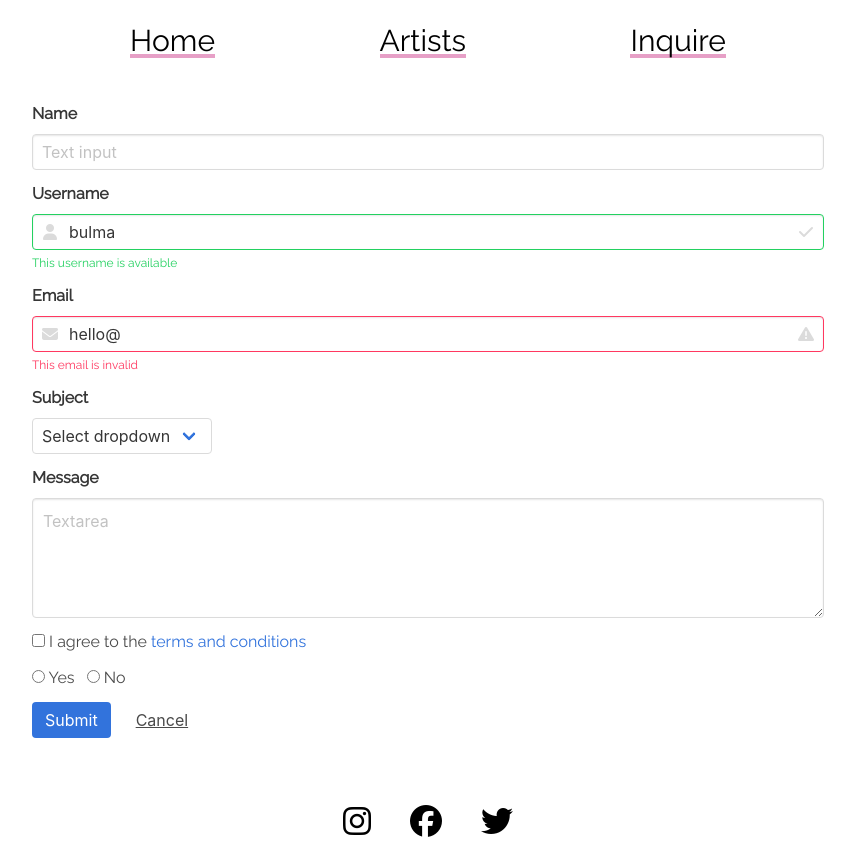
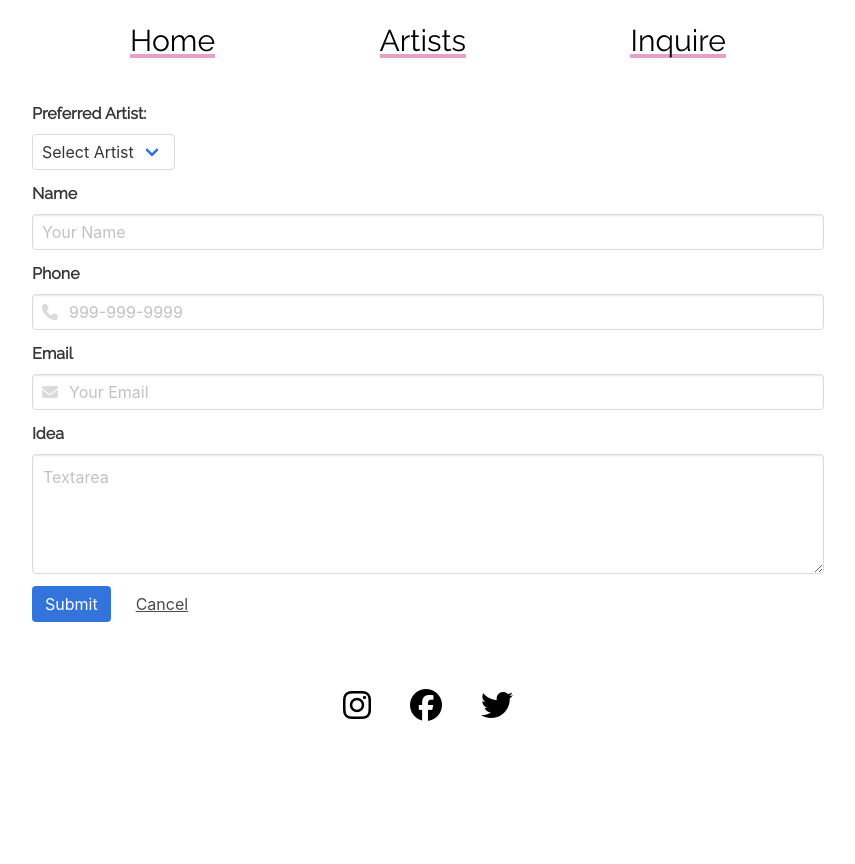
Before and after one commit to Tward26/tattoo-haven, a Node server app: page /appointments in a window 1280 px wide. Shown: the part 509-1373 px from the top of the page, without its empty margins (212-1067 px from the left). After the commit the page ends 1230 px from the top, so only its background shows below. Run offline with Node 20, Linux system fonts and the light colour scheme; data that the repository does not hold is empty; some libraries are stand-ins or nearby versions.

Commit message:
form posting

```diff
--- a/public/js/form.js
+++ b/public/js/form.js
@@ -97,8 +97,8 @@ function createEvent(calendarId, event) {
     'sendNotifications': true
   });
 
-  request.execute(function(event) {
-    if(event.status === 'confirmed'){
+  request.execute(function (event) {
+    if (event.status === 'confirmed') {
       //replace with Modal
       alert('Appointment Confirmed');
     }
@@ -106,7 +106,7 @@ function createEvent(calendarId, event) {
 }
 
 //make start date and time dynamic fields
-function makeEvent(artist, idea, clientEmail){
+function makeEvent(artist, idea, clientEmail) {
   let description = 'Appointment with ' + artist + ' for ' + idea;
   var event = {
     'summary': 'Tattoo Appointment',
@@ -120,9 +120,30 @@ function makeEvent(artist, idea, clientEmail){
       'dateTime': '2019-06-07T17:00:00',
       'timeZone': 'America/Chicago'
     },
-    'attendees': [
-      {'email': clientEmail}
-    ]
+    'attendees': [{
+      'email': clientEmail
+    }]
   };
   return event;
 }
+
+$('.submit').on('click', function () {
+  var artist = document.getElementById('artists');
+  var artistSelected = artist.options[artist.selectedIndex].value;
+  var name = $('#name').val();
+  var phone = parseInt($('#phone').val().split('-').join(''));
+  var email = $('#email').val();
+  var idea = $('#idea').val();
+  $.post('api/clients', {
+    type: 'POST',
+    name: name,
+    phone: phone,
+    email: email,
+    idea: idea,
+    ArtistId: artistSelected
+  }).then(function(data) {
+    console.log(data);
+    //change to a modal
+    alert('Thanks for your submission!');
+  });
+});
--- a/routes/htmlRoutes.js
+++ b/routes/htmlRoutes.js
@@ -22,7 +22,9 @@ module.exports = function (app) {
         id: req.params.id
       }
     }).then(function (result) {
-      res.render('artists', { artists: result});
+      res.render('artists', {
+        artists: result
+      });
       console.log(result.gallerypath[1]);
     });
   });
@@ -30,8 +32,16 @@ module.exports = function (app) {
 
   // Load reseveration page
   app.get('/appointments', function (req, res) {
-    res.render('appointments');
+    db.Artist.findAll({}).then(function (result) {
+      res.render('appointments', {
+        artists: result
+      });
+    });
   });
+
+  // app.get('/appointments/:id', function (req, res) {
+  //   res.render('appointments');
+  // });
 
   // Render 404 page for any unmatched routes
   app.get('*', function (req, res) {
--- a/views/appointments.handlebars
+++ b/views/appointments.handlebars
@@ -1,17 +1,30 @@
 <section class="main">
   <div class="columns is-centered">
     <div class="column is-8">
+        <div class="field">
+    <label class="label">Preferred Artist:</label>
+    <div class="control">
+      <div class="select artist">
+        <select id="artists">
+          <option>Select Artist</option>
+          {{#each artists}}
+          <option value="{{id}}">{{name}}</option>
+          {{/each}}
+        </select>
+      </div>
+    </div>
+  </div>
   <div class="field">
     <label class="label">Name</label>
     <div class="control">
-      <input class="input" type="text" placeholder="Text input">
+      <input id="name" class="input" type="text" placeholder="Your Name">
     </div>
   </div>
 
-  <div class="field">
+  {{!-- <div class="field">
     <label class="label">Username</label>
     <div class="control has-icons-left has-icons-right">
-      <input class="input is-success" type="text" placeholder="Text input" value="bulma">
+      <input class="input" type="text" placeholder="Text input" value="bulma">
       <span class="icon is-small is-left">
         <i class="fas fa-user"></i>
       </span>
@@ -19,52 +32,47 @@
         <i class="fas fa-check"></i>
       </span>
     </div>
-    <p class="help is-success">This username is available</p>
+  </div> --}}
+    <div class="field">
+    <label class="label">Phone</label>
+    <div class="control has-icons-left has-icons-right">
+      <input id="phone" class="input" type="tel" placeholder="999-999-9999">
+      <span class="icon is-small is-left">
+        <i class="fas fa-phone"></i>
+      </span>
+    </div>
   </div>
+
 
   <div class="field">
     <label class="label">Email</label>
     <div class="control has-icons-left has-icons-right">
-      <input class="input is-danger" type="email" placeholder="Email input" value="hello@">
+      <input id="email" class="input" type="email" placeholder="Your Email">
       <span class="icon is-small is-left">
         <i class="fas fa-envelope"></i>
       </span>
-      <span class="icon is-small is-right">
-        <i class="fas fa-exclamation-triangle"></i>
-      </span>
-    </div>
-    <p class="help is-danger">This email is invalid</p>
-  </div>
-
-  <div class="field">
-    <label class="label">Subject</label>
-    <div class="control">
-      <div class="select">
-        <select>
-          <option>Select dropdown</option>
-          <option>With options</option>
-        </select>
-      </div>
     </div>
   </div>
 
+
+
   <div class="field">
-    <label class="label">Message</label>
+    <label class="label">Idea</label>
     <div class="control">
-      <textarea class="textarea" placeholder="Textarea"></textarea>
+      <textarea id="idea" class="textarea" placeholder="Textarea"></textarea>
     </div>
   </div>
 
-  <div class="field">
+  {{!-- <div class="field">
     <div class="control">
       <label class="checkbox">
         <input type="checkbox">
         I agree to the <a href="#">terms and conditions</a>
       </label>
     </div>
-  </div>
+  </div> --}}
 
-  <div class="field">
+  {{!-- <div class="field">
     <div class="control">
       <label class="radio">
         <input type="radio" name="question">
@@ -75,11 +83,11 @@
         No
       </label>
     </div>
-  </div>
+  </div> --}}
 
   <div class="field is-grouped">
     <div class="control">
-      <button class="button is-link">Submit</button>
+      <button class="submit button is-link">Submit</button>
     </div>
     <div class="control">
       <button class="button is-text">Cancel</button>
```
Also changed, not shown: public/js/client.js (added).
